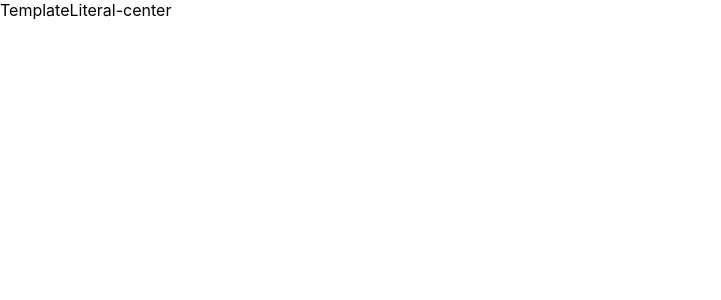
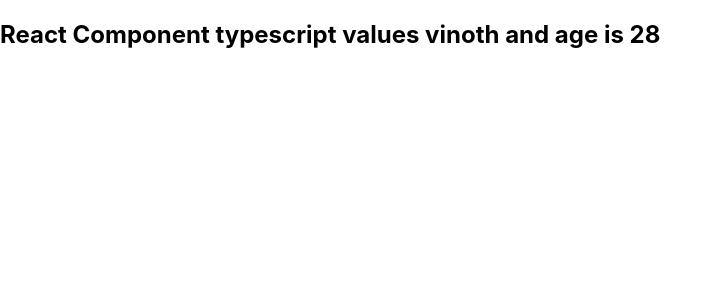
Before and after one commit to Vmadhavan2310/react_typescript, a React (Create React App) app: page / in a window 1280 px wide. Shown: the top 300 px of the page, without its empty margins (0-721 px from the left). Built offline with nearby package versions, Linux system fonts and the light colour scheme.

Commit message:
Web--React FC Types

```diff
--- a/src/App.tsx
+++ b/src/App.tsx
@@ -13,6 +13,7 @@ import { theme } from './Components/UseContext/theme';
 import ClassComp from './Components/ClassComp';
 import LoginComp from './Components/Component Props/LoginComp';
 import TemplateLiteral from './Components/TemplateLiteral';
+import { FunctionalComp } from './Components/New Notes/FunctionalComp';
 function App() {
   const person={
     firstName:"Bruce",
@@ -52,7 +53,8 @@ function App() {
       </ThemeProvider> */}
       {/* <ClassComp age={25}/> */}
       {/* <LoginComp/> */}
-      <TemplateLiteral position='center'/>
+      {/* <TemplateLiteral position='center'/> */}
+      <FunctionalComp person={{name:"vinoth",age:28}}/>
 
      </div>
   );
--- /dev/null
+++ b/src/Components/New Notes/FunctionalComp.tsx
@@ -0,0 +1,13 @@
+type functionalProps={
+   person:{
+    name:string
+    age:number
+   }
+}
+
+export const FunctionalComp:React.FunctionComponent<functionalProps>=(props)=>{
+    return(
+
+        <h2>React Component typescript values {props.person.name} and age is {props.person.age}</h2>
+        )
+}
```
